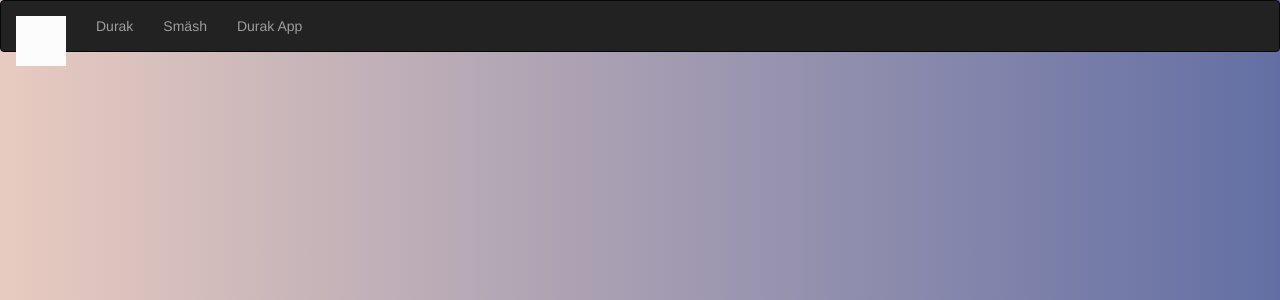
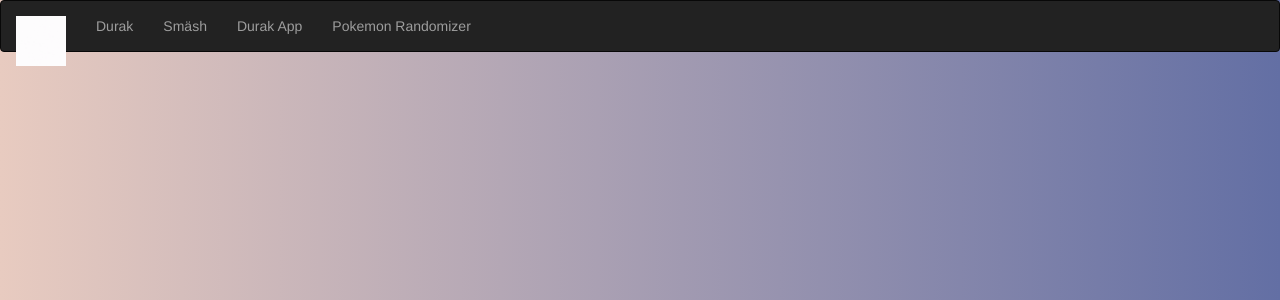
Before and after one commit to BeerOnTheBeach/jojosnumbers, a PHP site: page / in a window 1280 px wide. Shown: the top 300 px of the page. Run offline with PHP 8.4, Linux system fonts and the light colour scheme.

Commit message:
[TASK] Add pokemon-randomizer

```diff
--- a/public/src/snippets/header.php
+++ b/public/src/snippets/header.php
@@ -7,9 +7,10 @@
     <div class="container">
         <div class="navbar-header">
             <ul class="nav navbar-nav">
-                <li><a href="/src/statistics/durak/durak.php">Durak <span class="sr-only">(current)</span></a></li>
-                <li><a href="/src/statistics/ultimate/ultimate.html">Smäsh <span class="sr-only">(current)</span></a></li>
-                <li><a href="/src/durakApp/index.php">Durak App <span class="sr-only">(current)</span></a></li>
+                <li><a href="/src/statistics/durak/durak.php">Durak<span class="sr-only">(current)</span></a></li>
+                <li><a href="/src/statistics/ultimate/ultimate.html">Smäsh<span class="sr-only">(current)</span></a></li>
+                <li><a href="/src/durakApp/index.php">Durak App<span class="sr-only">(current)</span></a></li>
+                <li><a href="/src/pokemon-randomizer/public/index.php">Pokemon Randomizer<span class="sr-only">(current)</span></a></li>
             </ul>
         </div>
     </div>
```
